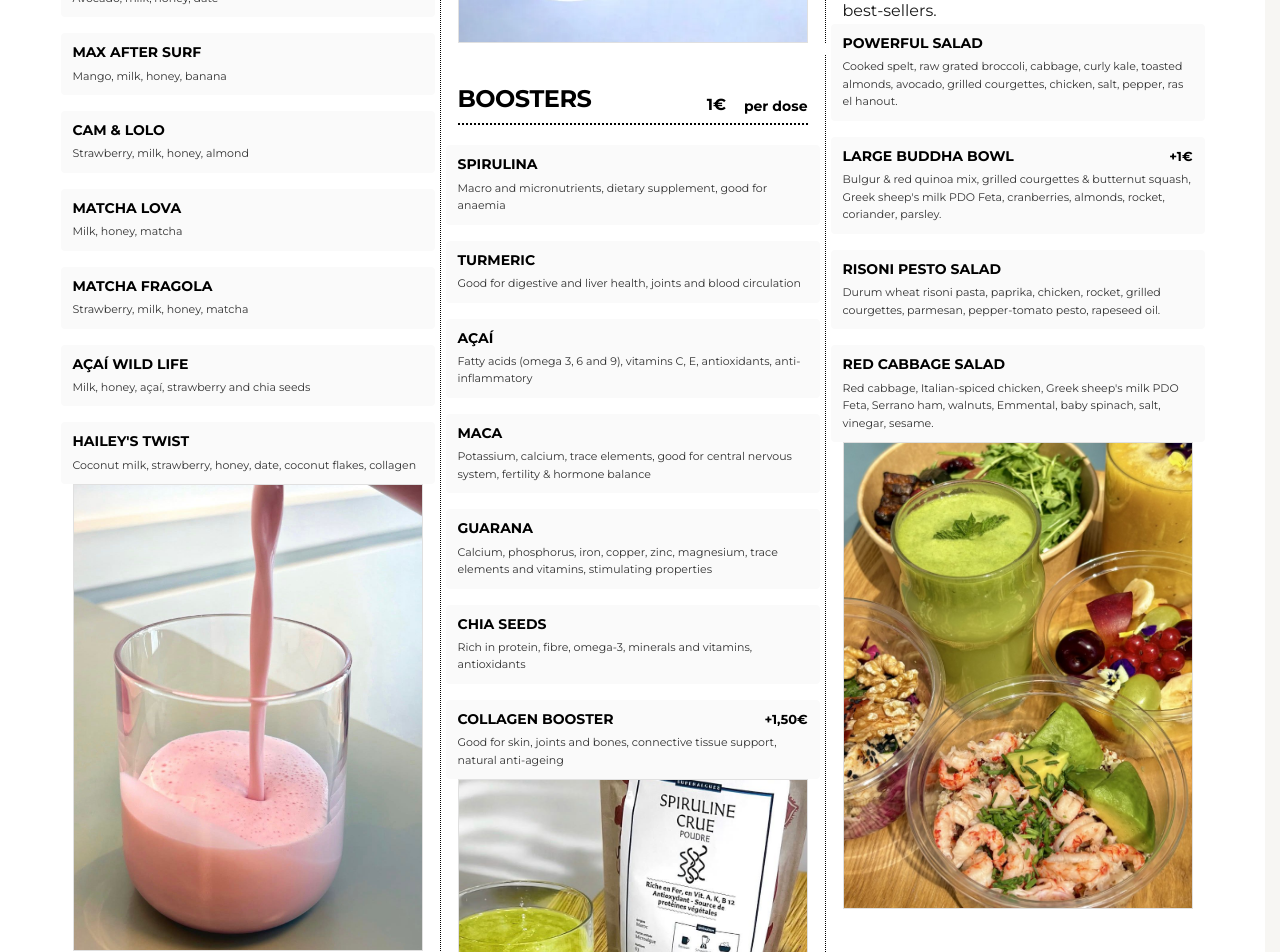
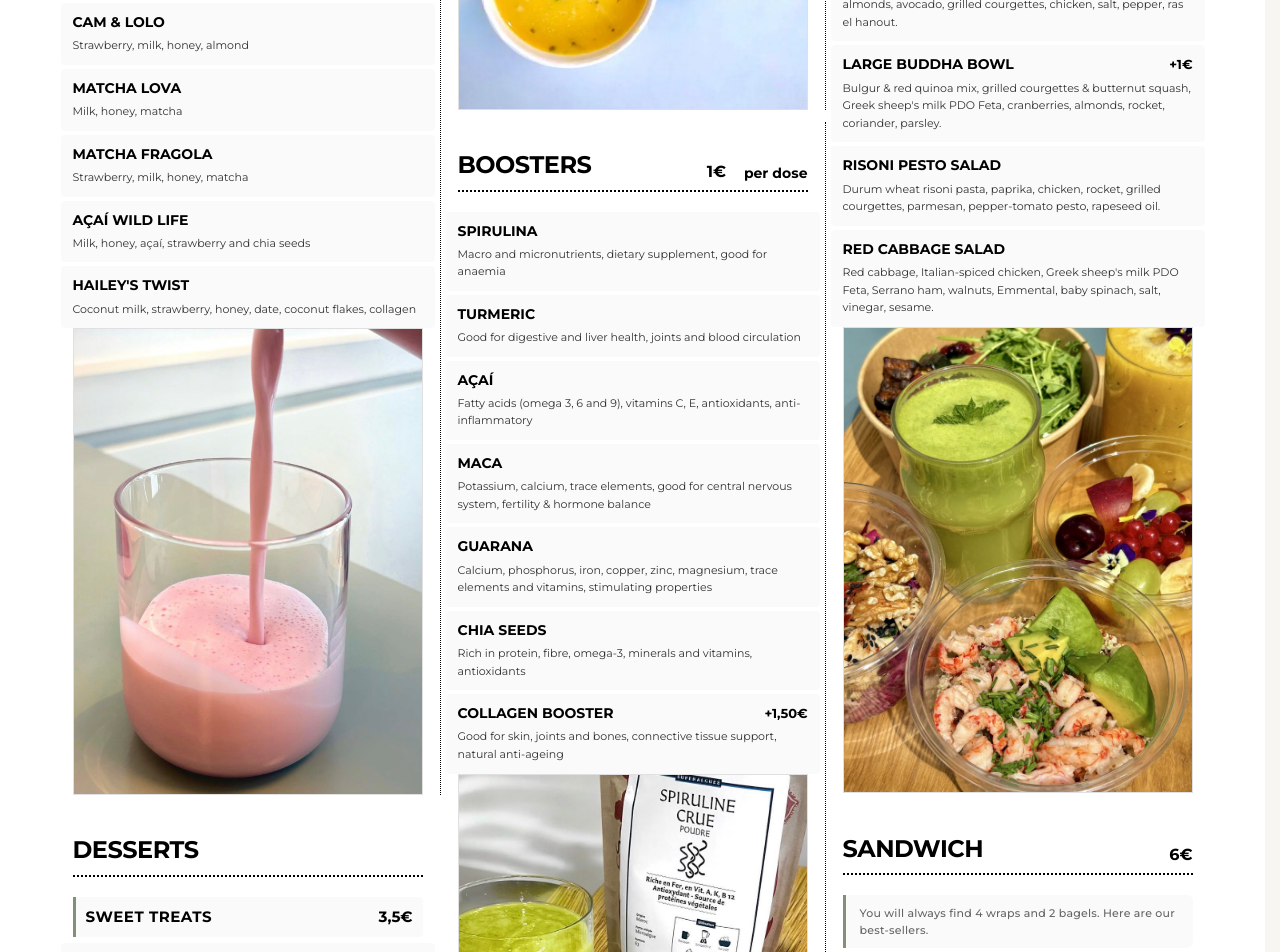
Before and after one commit to Meyodb/spsite, a React (Vite) app in the folder frontend/: page /#/produits in a window 1280 px wide. Shown: the part 1580-2532 px from the top of the page. Built offline with nearby package versions, Linux system fonts and the light colour scheme.

Commit message:
transfert

```diff
--- a/frontend/src/locales/en.json
+++ b/frontend/src/locales/en.json
@@ -79,7 +79,10 @@
       "COOKIES": "Cookies",
       "CAKE": "Cake",
       "FROMAGE_BLANC": "Fromage blanc",
-      "PATISSERIES": "Pastries"
+      "DOUCEURS": "Sweet Treats",
+      "SALADE_FRUIT": "Fruit Salad",
+      "PATISSERIE": "Pastry",
+      "formulaNotePatisserie": "+1€ in the formula"
     },
     "categories": {
       "JUS": "JUICE",
@@ -116,9 +119,10 @@
       "19": { "name": "MATCHA FRAGOLA", "description": "Strawberry, milk, honey, matcha" },
       "20": { "name": "AÇAÍ WILD LIFE", "description": "Milk, honey, açaí, strawberry and chia seeds" },
       "21": { "name": "HAILEY'S TWIST", "description": "Coconut milk, strawberry, honey, date, coconut flakes, collagen" },
-      "57": { "name": "CORAL LENTIL & COCONUT MILK", "description": "Coral lentils, tomato purée, coconut milk, onion, garlic, olive oil, rapeseed oil, cumin, cinnamon, pepper." },
-      "58": { "name": "SPANISH WITH CORIANDER", "description": "Potatoes, leeks, onions, rapeseed oil, olive oil, coriander, garlic, pepper." },
-      "59": { "name": "CARROT & COCONUT MILK", "description": "Carrot, coconut milk, onion, crème fraîche, rice starch, turmeric." },
+      "71": { "name": "PEA & MINT", "description": "Peas, potatoes, onions, mint, olive oil, pepper." },
+      "72": { "name": "SWEET POTATO & COCONUT MILK", "description": "Sweet potato, courgette, coconut milk, onion, coriander, garlic, curry, ginger, pepper." },
+      "73": { "name": "CARROT POPPY SEED", "description": "Cauliflower, carrots, onions, cream, poppy seeds, cumin, pepper." },
+      "74": { "name": "INDIAN LENTILS", "description": "Carrot, green lentils, split peas, onions, lemon juice, coriander, garlic, curry, cumin, pepper." },
       "23": { "name": "TEA", "description": "Selection of premium teas" },
       "24": { "name": "COFFEE", "description": "Organic arabica coffee" },
       "25": { "name": "COLLAGEN BOOSTER", "description": "Good for skin, joints and bones, connective tissue support, natural anti-ageing" },
@@ -140,7 +144,7 @@
       "38": { "name": "GOAT CHEESE BAGEL", "description": "Goat cheese, red pesto, grilled aubergines." },
       "44": { "name": "CHOCOLATE COOKIES", "description": "Chocolate dark /or milk /or white" },
       "64": { "name": "CAKE", "description": "Chocolate /or marble chocolate /or apple walnut /or banana /or carrot" },
-      "45": { "name": "FROMAGE BLANC", "description": "Strawberry coulis /or mango coulis muesli /or acai bowl /or honey muesli. Fat content < 3.5%." },
+      "45": { "name": "FROMAGE BLANC", "description": "Strawberry coulis /or mango coulis muesli /or acai bowl /or honey muesli /or chestnut cream speculoos. Fat content < 3.5%." },
       "47": { "name": "CHOCOLATE MOUSSE", "description": "Eggs, dark chocolate, butter, skimmed milk, cocoa powder." },
       "48": { "name": "TIRAMISU", "description": "Cream, mascarpone, sponge cake, natural vanilla flavouring, bourbon, sugar, skimmed milk, coffee and cocoa." },
       "49": { "name": "MOLTEN LAVA CAKE", "description": "Egg, rapeseed oil, sugar, dark chocolate 22%, wheat flour." },
@@ -148,6 +152,12 @@
       "51": { "name": "APPLE SPECULOOS CRUMBLE", "description": "Apple, wheat flour, crushed speculoos, butter, cinnamon." },
       "52": { "name": "PECAN NUT TART", "description": "Wheat flour, vegetable margarine, natural flavouring, brown sugar, egg yolk, pecan nuts, glucose syrup, eggs, butter." },
       "53": { "name": "RASPBERRY CHIA SEEDS", "description": "Coconut milk, raspberry, golden cane sugar, chia seeds, desiccated coconut." },
+      "66": { "name": "SKYR MOUSSE RED BERRIES", "description": "Skyr, apple, cream, strawberries, raspberries, seed mix (linseed, carrageenan, pumpkin, sunflower), blackberries, ground almonds, fish gelatin, lemon, wheat flour." },
+      "65": { "name": "FRUIT SALAD", "description": "Variety of seasonal fruits." },
+      "67": { "name": "BLUEBERRY TART", "description": "Fresh blueberries, wheat flour, butter, milk, sugar, egg." },
+      "68": { "name": "KEYLIME CHEESECAKE", "description": "Philadelphia cream cheese, cream, wheat flour, mascarpone, butter, lime juice, egg yolks, lemon and lime zest." },
+      "69": { "name": "RED BERRY CHEESECAKE", "description": "Philadelphia cream cheese, sugar, cream, wheat flour, vegetable oil, butter, raspberries, blueberry, redcurrants, pistachios." },
+      "70": { "name": "LEMON MERINGUE TART", "description": "Lemon cream, eggs, lime juice, butter, lemon zest, wheat flour, almond powder." },
       "60": { "name": "EVIAN", "description": "Bottle 50cl" },
       "61": { "name": "SAN PELLEGRINO", "description": "Bottle 50cl" },
       "62": { "name": "COCA COLA", "description": "Can 33cl" },
--- a/frontend/src/locales/fr.json
+++ b/frontend/src/locales/fr.json
@@ -79,7 +79,10 @@
       "COOKIES": "Cookies",
       "CAKE": "Cake",
       "FROMAGE_BLANC": "Fromage blanc",
-      "PATISSERIES": "Pâtisseries"
+      "DOUCEURS": "Douceurs",
+      "SALADE_FRUIT": "Salade fruit",
+      "PATISSERIE": "Pâtisserie",
+      "formulaNotePatisserie": "+1€ dans la formule"
     },
     "categories": {
       "JUS": "JUS",
@@ -116,9 +119,10 @@
       "19": { "name": "MATCHA FRAGOLA", "description": "Fraise, lait, miel, matcha" },
       "20": { "name": "AÇAÏ WILD LIFE", "description": "Lait, miel, açaï, fraise et graines de chia" },
       "21": { "name": "HAILEY'S TWIST", "description": "Lait de coco, fraise, miel, datte, copeaux de noix de coco, collagène" },
-      "57": { "name": "LENTILLES CORAIL AU LAIT DE COCO", "description": "Lentilles corail, purée de tomate, lait de coco, oignon, ail, huile d'olive, huile de colza, cumin, cannelle, poivre." },
-      "58": { "name": "ESPAGNOLE À LA CORIANDRE", "description": "Pommes de terre, poireaux, oignons, huile de colza, huile d'olive, coriandre, ail, poivre." },
-      "59": { "name": "CAROTTE LAIT DE COCO", "description": "Carotte, lait de coco, oignon, crème fraîche, amidon de riz, curcuma." },
+      "71": { "name": "PETITS POIS MENTHE", "description": "Petits pois, pomme de terre, oignons, menthe, huile d'olive, poivre." },
+      "72": { "name": "PATATE DOUCE AU LAIT DE COCO", "description": "Patate douce, courgette, lait de coco, oignon, coriandre, ail, curry, gingembre, poivre." },
+      "73": { "name": "CAROTTE PAVOT", "description": "Chou-fleur, carottes, oignons, crème, graines de pavot, cumin, poivre." },
+      "74": { "name": "LENTILLES À L'INDIENNE", "description": "Carotte, lentilles vertes, pois cassés, oignons, jus de citron, coriandre, ail, curry, cumin, poivre." },
       "23": { "name": "THÉ", "description": "Sélection de thés premium" },
       "24": { "name": "CAFÉ", "description": "Café arabica bio" },
       "25": { "name": "BOOSTER COLLAGÈNE", "description": "Bon pour la peau, les articulations et les os, soutien du tissu conjonctif, anti-âge naturel" },
@@ -140,7 +144,7 @@
       "38": { "name": "BAGEL CHÈVRE", "description": "Chèvre, pesto rouge, aubergines grillées." },
       "44": { "name": "COOKIES AU CHOCOLAT", "description": "Chocolat noir /ou au lait /ou blanc" },
       "64": { "name": "CAKE", "description": "Chocolat /ou marbré chocolat /ou pomme noix /ou banane /ou carotte" },
-      "45": { "name": "FROMAGE BLANC", "description": "Coulis fraise /ou coulis mangue muesli /ou acai bowl /ou miel muesli. Matière grasse < 3.5%." },
+      "45": { "name": "FROMAGE BLANC", "description": "Coulis fraise /ou coulis mangue muesli /ou acai bowl /ou miel muesli /ou crème de marrons speculoos. Matière grasse < 3.5%." },
       "47": { "name": "MOUSSE AU CHOCOLAT", "description": "Œufs, chocolat noir, beurre, lait écrémé, cacao en poudre." },
       "48": { "name": "TIRAMISU", "description": "Crème, mascarpone, génoise, arôme naturel de vanille, bourbon, sucre, lait écrémé, café et cacao." },
       "49": { "name": "MI CUIT FONDANT", "description": "Œuf, huile de colza, sucre, chocolat noir 22%, farine de blé." },
@@ -148,6 +152,12 @@
       "51": { "name": "CRUMBLE POMME SPECULOOS", "description": "Pomme, farine de blé, speculoos concassé, beurre, cannelle." },
       "52": { "name": "TARTE AUX NOIX DE PÉCAN", "description": "Farine de blé, margarine végétale, arôme naturel, sucre roux, jaune d'œuf, noix de pécan, sirop de glucose, œufs, beurre." },
       "53": { "name": "GRAINES DE CHIA FRAMBOISE", "description": "Lait de coco, framboise, sucre blond de canne, graines de chia, coco râpée." },
+      "66": { "name": "MOUSSE DE SKYR FRUITS ROUGES", "description": "Skyr, pomme, crème, fraises, framboises, mélange de graines (lin, carraghénane, courge, tournesol), mûres, amandes en poudre, gélatine de poisson, citron, farine de blé." },
+      "65": { "name": "SALADE FRUIT", "description": "Variété de fruits de saison." },
+      "67": { "name": "TARTE MYRTILLE", "description": "Myrtilles fraîches, farine de blé, beurre, lait, sucre, œuf." },
+      "68": { "name": "CHEESECAKE KEYLIME", "description": "Philadelphia cream cheese, crème, farine de blé, mascarpone, beurre, jus de citron vert, jaune d'œufs, zestes de citron et citron vert." },
+      "69": { "name": "CHEESECAKE FRUITS ROUGES", "description": "Philadelphia cream cheese, sucre, crème, farine de blé, huile végétale, beurre, framboises, myrtille, groseilles, pistaches." },
+      "70": { "name": "TARTE CITRON MERINGUÉE", "description": "Crème citron, œufs, jus de citron vert, beurre, zestes de citron, farine de blé, poudre d'amandes." },
       "60": { "name": "EVIAN", "description": "Bouteille 50cl" },
       "61": { "name": "SAN PELLEGRINO", "description": "Bouteille 50cl" },
       "62": { "name": "COCA COLA", "description": "Canette 33cl" },
--- a/frontend/src/pages/ADN.jsx
+++ b/frontend/src/pages/ADN.jsx
@@ -1,7 +1,7 @@
 import { useTranslation } from "react-i18next";
 import { AnimatedSection, AnimatedItem } from "../components/AnimatedSection";
 import qualiteImage from "../assets/images/photo menu/Photoroom_20250704_124732.JPG";
-import recetteImage from "../assets/images/photo menu/photo-qualite-recettes.png";
+import recetteImage from "../assets/images/photo menu/photo-qualite-recettes.jpg";
 import logoSoupJuice from "../assets/images/logo vert.png";
 
 export const ADN = () => {
--- a/frontend/src/pages/Produits.css
+++ b/frontend/src/pages/Produits.css
@@ -416,6 +416,33 @@
   border-bottom: 2px dotted #000;
 }
 
+.section-season-message {
+  font-size: 11px;
+  font-weight: 500;
+  color: var(--text-light, #666);
+  line-height: 1.5;
+  margin: 0 0 14px 0;
+  padding: 10px 12px 10px 14px;
+  background: var(--bg-light);
+  border-left: 3px solid var(--green);
+  border-radius: 0 6px 6px 0;
+  font-family: 'Futura', 'Futura PT', 'Montserrat', -apple-system, sans-serif;
+  letter-spacing: 0.02em;
+}
+
+.section-season-message strong {
+  color: var(--green-dark);
+  font-weight: 700;
+}
+
+@media (max-width: 768px) {
+  .section-season-message {
+    font-size: 10px;
+    padding: 8px 10px 8px 12px;
+    margin-bottom: 12px;
+  }
+}
+
 .section-title {
   font-size: 24px;
   font-weight: 900;
@@ -554,7 +581,7 @@
 
 /* PRODUITS - Format vertical */
 .product-item {
-  margin-bottom: 16px;
+  margin-bottom: 4px;
   padding: 10px 12px;
   margin-left: -12px;
   margin-right: -12px;
@@ -669,8 +696,12 @@
   color: #000;
   font-family: 'Futura', 'Futura PT', 'Montserrat', -apple-system, sans-serif;
   align-self: flex-start;
+  margin-left: auto;
+  white-space: nowrap;
+  padding-left: 12px;
 }
 
+.product-name:has(.product-price),
 .product-name:has(.product-extra-price) {
   display: flex;
   align-items: center;
@@ -685,6 +716,60 @@
   font-family: 'Futura', 'Futura PT', 'Montserrat', -apple-system, sans-serif;
   white-space: nowrap;
   padding-left: 12px;
+}
+
+/* Sous-catégories desserts */
+.dessert-subcategory {
+  margin-bottom: 18px;
+}
+
+.dessert-subcategory--compact {
+  margin-bottom: 4px;
+}
+
+.dessert-subcategory:last-child,
+.dessert-subcategory--compact:last-child {
+  margin-bottom: 0;
+}
+
+.dessert-subcategory-header {
+  display: flex;
+  justify-content: space-between;
+  align-items: center;
+  padding: 8px 10px;
+  margin-bottom: 6px;
+  background: var(--bg-light);
+  border-left: 3px solid var(--green);
+  border-radius: 0 4px 4px 0;
+}
+
+.dessert-subcategory-title {
+  font-size: 15px;
+  font-weight: 900;
+  text-transform: uppercase;
+  letter-spacing: 0.5px;
+  color: #000;
+  font-family: 'Futura', 'Futura PT', 'Montserrat', -apple-system, sans-serif;
+}
+
+.dessert-subcategory-price {
+  font-size: 15px;
+  font-weight: 800;
+  color: var(--green-dark);
+  font-family: 'Futura', 'Futura PT', 'Montserrat', -apple-system, sans-serif;
+}
+
+.dessert-subcategory-header.dessert-subcategory-header--black-price .dessert-subcategory-price {
+  color: #000;
+}
+
+.dessert-subcategory-formula-note {
+  font-size: 11px;
+  font-weight: 600;
+  color: #000;
+  margin: 0 0 8px 13px;
+  font-family: 'Futura', 'Futura PT', 'Montserrat', -apple-system, sans-serif;
+  font-style: italic;
 }
 
 /* Info box */
@@ -976,7 +1061,7 @@
   }
 
   .product-item {
-    margin-bottom: 14px;
+    margin-bottom: 4px;
     padding: 10px;
     margin-left: 0;
     margin-right: 0;
@@ -1171,7 +1256,7 @@
   }
 
   .product-item {
-    margin-bottom: 14px;
+    margin-bottom: 4px;
     padding: 10px 8px;
     margin-left: 0;
     margin-right: 0;
--- a/frontend/src/pages/Produits.jsx
+++ b/frontend/src/pages/Produits.jsx
@@ -14,7 +14,6 @@ import photoMilkshake from "../assets/images/photo menu/photo-milkshak.jpg";
 import photoBooster from "../assets/images/photo menu/photo-booster.jpg";
 import photoSoupe from "../assets/images/photo menu/photo-soupe.png";
 import photoSaladesBowls from "../assets/images/photo menu/photo-salades-bowls.jpg";
-import photoDesserts from "../assets/images/photo menu/photo-desserts.jpg";
 
 const CATEGORY_I18N_KEYS = {
   "JUS": "JUS",
@@ -30,12 +29,14 @@ const CATEGORY_I18N_KEYS = {
   "BOISSONS": "BOISSONS",
 };
 
-const DESSERT_SUBCATEGORIES_ORDER = ["PATISSERIES", "COOKIES", "CAKE", "FROMAGE_BLANC"];
+const DESSERT_SUBCATEGORIES_ORDER = ["DOUCEURS", "PATISSERIE", "SALADE_FRUIT", "COOKIES", "CAKE", "FROMAGE_BLANC"];
 const DESSERT_SUBCATEGORY_PRICES = {
   "COOKIES": "",
   "CAKE": "",
   "FROMAGE_BLANC": "",
-  "PATISSERIES": "4€",
+  "DOUCEURS": "3,5€",
+  "SALADE_FRUIT": "4€",
+  "PATISSERIE": "4,5€",
 };
 
 /** Ordre d'affichage : ligne 1 Jus | Soupes | Plats chauds, ligne 2 Milkshakes | Booster | Salades, ligne 3 Desserts | Sandwich, puis Thé & Café */
@@ -208,22 +209,28 @@ export const Produits = () => {
       description: "Lait de coco, fraise, miel, datte, copeaux de noix de coco, collagène",
     },
     {
-      id: 57,
-      name: "LENTILLES CORAIL AU LAIT DE COCO",
+      id: 74,
+      name: "LENTILLES À L'INDIENNE",
       category: "SOUPES",
-      description: "Lentilles corail, purée de tomate, lait de coco, oignon, ail, huile d'olive, huile de colza, cumin, cannelle, poivre."
+      description: "Carotte, lentilles vertes, pois cassés, oignons, jus de citron, coriandre, ail, curry, cumin, poivre."
     },
     {
-      id: 58,
-      name: "ESPAGNOLE À LA CORIANDRE",
+      id: 72,
+      name: "PATATE DOUCE AU LAIT DE COCO",
       category: "SOUPES",
-      description: "Pommes de terre, poireaux, oignons, huile de colza, huile d'olive, coriandre, ail, poivre."
+      description: "Patate douce, courgette, lait de coco, oignon, coriandre, ail, curry, gingembre, poivre."
     },
     {
-      id: 59,
-      name: "CAROTTE LAIT DE COCO",
+      id: 73,
+      name: "CAROTTE PAVOT",
       category: "SOUPES",
-      description: "Carotte, lait de coco, oignon, crème fraîche, amidon de riz, curcuma."
+      description: "Chou-fleur, carottes, oignons, crème, graines de pavot, cumin, poivre."
+    },
+    {
+      id: 71,
+      name: "PETITS POIS MENTHE",
+      category: "SOUPES",
+      description: "Petits pois, pomme de terre, oignons, menthe, huile d'olive, poivre."
     },
     {
       id: 23,
@@ -383,13 +390,13 @@ export const Produits = () => {
       category: "DESSERTS",
       subCategory: "FROMAGE_BLANC",
       price: "3.5",
-      description: "Coulis fraise /ou coulis mangue muesli /ou acai bowl /ou miel muesli. Matière grasse < 3.5%."
+      description: "Coulis fraise /ou coulis mangue muesli /ou acai bowl /ou miel muesli /ou crème de marrons speculoos. Matière grasse < 3.5%."
     },
     {
       id: 47,
       name: "MOUSSE AU CHOCOLAT",
       category: "DESSERTS",
-      subCategory: "PATISSERIES",
+      subCategory: "DOUCEURS",
       price: "4",
       description: "Œufs, chocolat noir, beurre, lait écrémé, cacao en poudre."
     },
@@ -397,7 +404,7 @@ export const Produits = () => {
       id: 48,
       name: "TIRAMISU",
       category: "DESSERTS",
-      subCategory: "PATISSERIES",
+      subCategory: "DOUCEURS",
       price: "4",
       description: "Crème, mascarpone, génoise, arôme naturel de vanille, bourbon, sucre, lait écrémé, café et cacao."
     },
@@ -405,7 +412,7 @@ export const Produits = () => {
       id: 49,
       name: "MI CUIT FONDANT",
       category: "DESSERTS",
-      subCategory: "PATISSERIES",
+      subCategory: "DOUCEURS",
       price: "4",
       description: "Œuf, huile de colza, sucre, chocolat noir 22%, farine de blé."
     },
@@ -413,7 +420,7 @@ export const Produits = () => {
       id: 50,
       name: "BROWNIE",
       category: "DESSERTS",
-      subCategory: "PATISSERIES",
+      subCategory: "DOUCEURS",
       price: "4",
       description: "Huile de colza, sucre, chocolat noir 22%, farine de blé, sucre, noix de pécan, œuf."
     },
@@ -421,7 +428,7 @@ export const Produits = () => {
       id: 51,
       name: "CRUMBLE POMME SPECULOOS",
       category: "DESSERTS",
-      subCategory: "PATISSERIES",
+      subCategory: "DOUCEURS",
       price: "4",
       description: "Pomme, farine de blé, speculoos concassé, beurre, cannelle."
     },
@@ -429,7 +436,7 @@ export const Produits = () => {
       id: 52,
       name: "TARTE AUX NOIX DE PÉCAN",
       category: "DESSERTS",
-      subCategory: "PATISSERIES",
+      subCategory: "DOUCEURS",
       price: "4",
       description: "Farine de blé, margarine végétale, arôme naturel, sucre roux, jaune d'œuf, noix de pécan, sirop de glucose, œufs, beurre."
     },
@@ -437,9 +444,57 @@ export const Produits = () => {
       id: 53,
       name: "GRAINES DE CHIA FRAMBOISE",
       category: "DESSERTS",
-      subCategory: "PATISSERIES",
+      subCategory: "DOUCEURS",
       price: "4",
       description: "Lait de coco, framboise, sucre blond de canne, graines de chia, coco râpée."
+    },
+    {
+      id: 66,
+      name: "MOUSSE DE SKYR FRUITS ROUGES",
+      category: "DESSERTS",
+      subCategory: "DOUCEURS",
+      price: "3.5",
+      description: "Skyr, pomme, crème, fraises, framboises, mélange de graines (lin, carraghénane, courge, tournesol), mûres, amandes en poudre, gélatine de poisson, citron, farine de blé."
+    },
+    {
+      id: 65,
+      name: "SALADE FRUIT",
+      category: "DESSERTS",
+      subCategory: "SALADE_FRUIT",
+      price: "4",
+      description: "Variété de fruits de saison."
+    },
+    {
+      id: 67,
+      name: "TARTE MYRTILLE",
+      category: "DESSERTS",
+      subCategory: "PATISSERIE",
+      price: "4.5",
+      description: "Myrtilles fraîches, farine de blé, beurre, lait, sucre, œuf."
+    },
+    {
+      id: 68,
+      name: "CHEESECAKE KEYLIME",
+      category: "DESSERTS",
+      subCategory: "PATISSERIE",
+      price: "4.5",
+      description: "Philadelphia cream cheese, crème, farine de blé, mascarpone, beurre, jus de citron vert, jaune d'œufs, zestes de citron et citron vert."
+    },
+    {
+      id: 69,
+      name: "CHEESECAKE FRUITS ROUGES",
+      category: "DESSERTS",
+      subCategory: "PATISSERIE",
+      price: "4.5",
+      description: "Philadelphia cream cheese, sucre, crème, farine de blé, huile végétale, beurre, framboises, myrtille, groseilles, pistaches."
+    },
+    {
+      id: 70,
+      name: "TARTE CITRON MERINGUÉE",
+      category: "DESSERTS",
+      subCategory: "PATISSERIE",
+      price: "4.5",
+      description: "Crème citron, œufs, jus de citron vert, beurre, zestes de citron, farine de blé, poudre d'amandes."
     },
     {
       id: 60,
@@ -679,14 +734,19 @@ export const Produits = () => {
                       DESSERT_SUBCATEGORIES_ORDER.map((subCat) => {
                         const subProducts = categoryProducts.filter((p) => p.subCategory === subCat);
                         if (subProducts.length === 0) return null;
-                        const hasHeader = subCat !== "COOKIES" && subCat !== "CAKE" && subCat !== "FROMAGE_BLANC";
+                        const hasHeader = subCat !== "COOKIES" && subCat !== "CAKE" && subCat !== "FROMAGE_BLANC" && subCat !== "SALADE_FRUIT";
                         return (
                           <div key={subCat} className={`dessert-subcategory${!hasHeader ? " dessert-subcategory--compact" : ""}`}>
                             {hasHeader && (
-                              <div className="dessert-subcategory-header">
-                                <span className="dessert-subcategory-title">{t(`products.dessertSub.${subCat}`)}</span>
-                                <span className="dessert-subcategory-price">{DESSERT_SUBCATEGORY_PRICES[subCat]}</span>
-                              </div>
+                              <>
+                                <div className={`dessert-subcategory-header${subCat === "DOUCEURS" || subCat === "PATISSERIE" ? " dessert-subcategory-header--black-price" : ""}`}>
+                                  <span className="dessert-subcategory-title">{t(`products.dessertSub.${subCat}`)}</span>
+                                  <span className="dessert-subcategory-price">{DESSERT_SUBCATEGORY_PRICES[subCat]}</span>
+                                </div>
+                                {subCat === "PATISSERIE" && (
+                                  <p className="dessert-subcategory-formula-note">{t("products.dessertSub.formulaNotePatisserie")}</p>
+                                )}
+                              </>
                             )}
                             {subProducts.map((product) => (
                               <div
@@ -699,6 +759,7 @@ export const Produits = () => {
                                   {product.id === 44 && <span className="product-price">3€</span>}
                                   {product.id === 64 && <span className="product-price">3€</span>}
                                   {product.id === 45 && <span className="product-price">3,5€</span>}
+                                  {product.id === 65 && <span className="product-price">4€</span>}
                                 </span>
                                 <span className="product-description">{t(`products.items.${product.id}.description`)}</span>
                               </div>
@@ -745,11 +806,6 @@ export const Produits = () => {
                   {category === "SALADES" && (
                     <div className="section-photo section-photo-portrait">
                       <img src={photoSaladesBowls} alt="Salades" className="section-photo-img" />
-                    </div>
-                  )}
-                  {category === "SANDWICH" && (
-                    <div className="section-photo section-photo-portrait">
-                      <img src={photoDesserts} alt="Desserts" className="section-photo-img" />
                     </div>
                   )}
                   {category === "THÉ & CAFÉ" && productsByCategory["BOISSONS"] && (
```
Also changed, not shown: frontend/src/pages/Allergenes.css (+27 -0 lines), frontend/src/pages/Allergenes.jsx (+15 -0 lines), frontend/src/assets/images/photo menu/photo-qualite-recettes.jpg (renamed from frontend/src/assets/images/photo menu/photo-desserts.jpg), frontend/src/assets/images/photo menu/photo-qualite-recettes.png (deleted).
